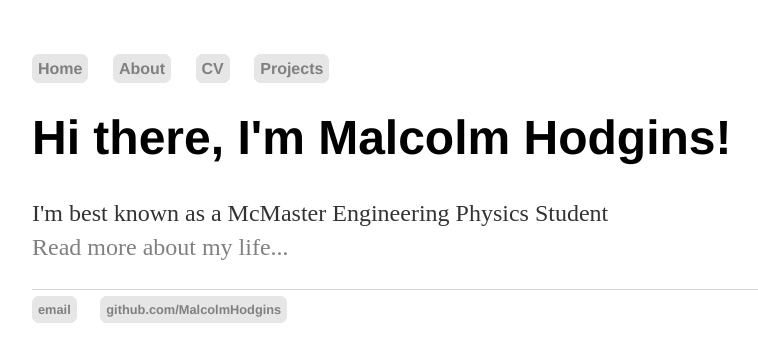
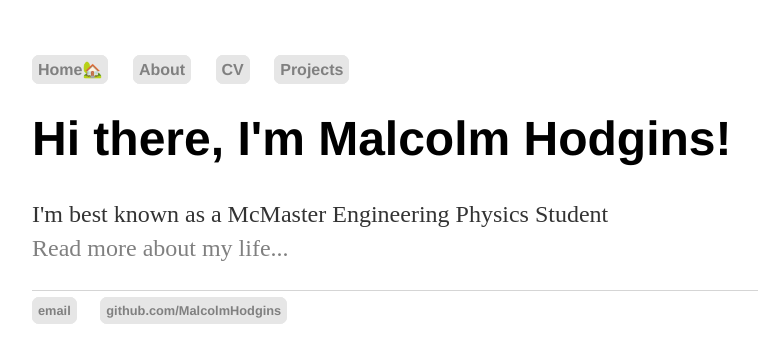
Before and after one commit to MalcolmHodgins/MalcolmHodgins.github.io, a Jekyll site: the page built from index.html, in a window 1280 px wide. Shown: the top 363 px of the page, without its empty margins (160-918 px from the left). Built offline with Jekyll 4.4.1, drawn with Linux system fonts in a browser that asks for light colours.

```diff
--- a/_layouts/default.html
+++ b/_layouts/default.html
@@ -8,7 +8,7 @@
 	<body>
 		<nav>
     		<ul>
-        		<li><a href="/">Home</a></li>
+        		<li><a href="/">Home🏡</a></li>
 	        	<li><a href="/about">About</a></li>
         		<li><a href="/cv">CV</a></li>
         		<li><a href="/projects">Projects</a></li>
```
